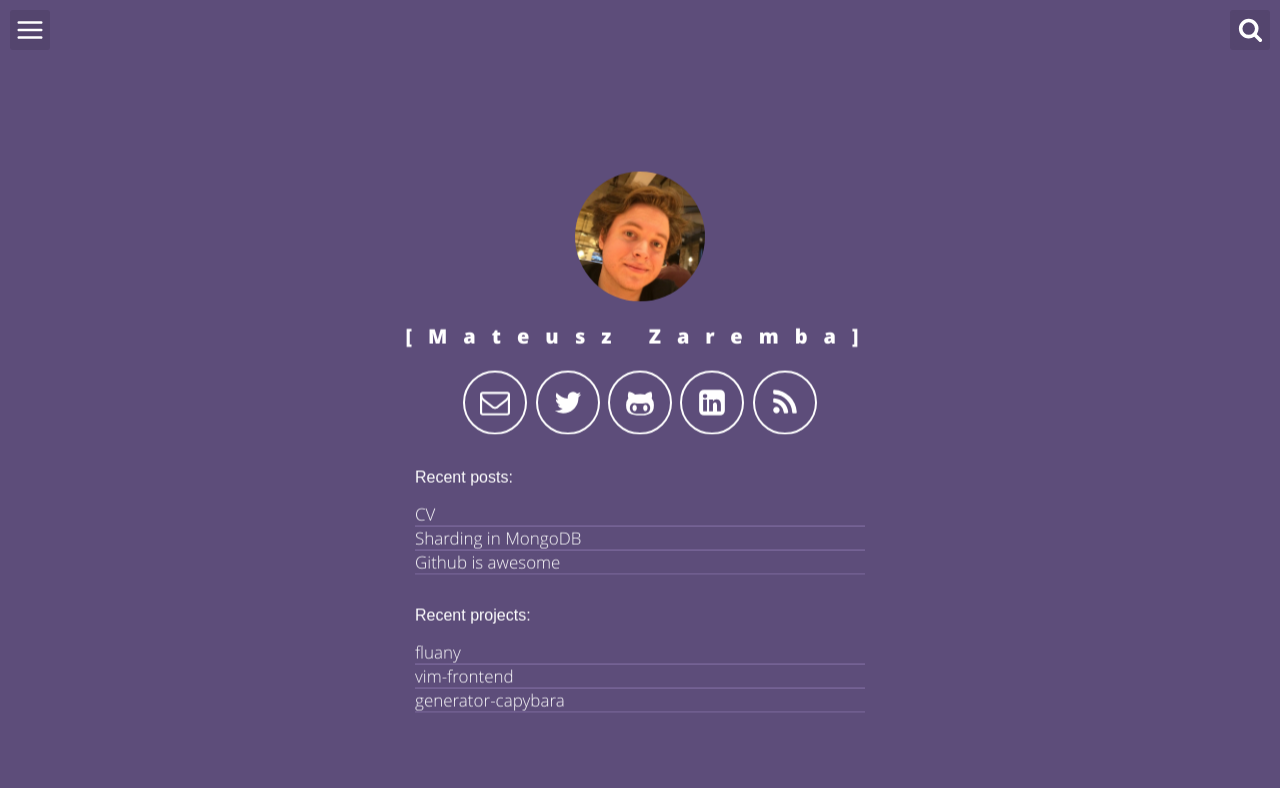
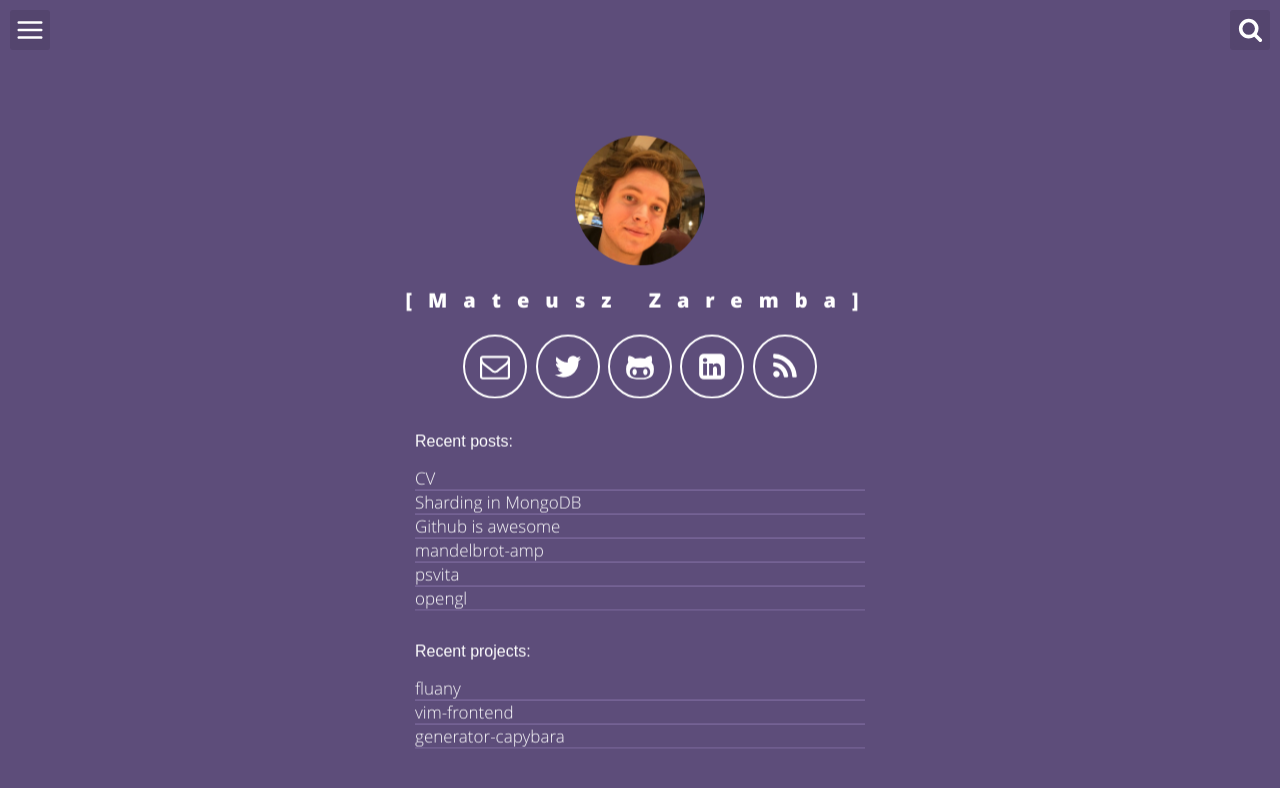
Before and after one commit to matzar/matzar.github.io, a Jekyll site: the page built from index.html, in a window 1280 px wide. Shown: the top 788 px of the page. Built offline with Jekyll 4.4.1, drawn with Linux system fonts in a browser that asks for light colours.

Commit message:
changed limit from 3 to 10 in header-default.html

```diff
--- a/_includes/header-default.html
+++ b/_includes/header-default.html
@@ -37,7 +37,7 @@
 
         <ul class="recent">
             <p>Recent posts:</p>
-             {% for post in site.posts limit:3%}
+             {% for post in site.posts limit:10%}
                 <li>
                     <a title="Will take a my recent post" href="{{ post.url | prepend: site.baseurl }}">
                         <h2 class="post-title" itemprop="name">{{ post.title }}</h2>
@@ -48,7 +48,7 @@
 
         <ul class="recent">
             <p>Recent projects:</p>
-             {% for project in site.projects limit:3%}
+             {% for project in site.projects limit:10%}
                 <li>
                     <a title="Show my recent project" href="{{ project.url}}">
                         <h2 class="post-title" itemprop="name">{{ project.name }}</h2>
```
